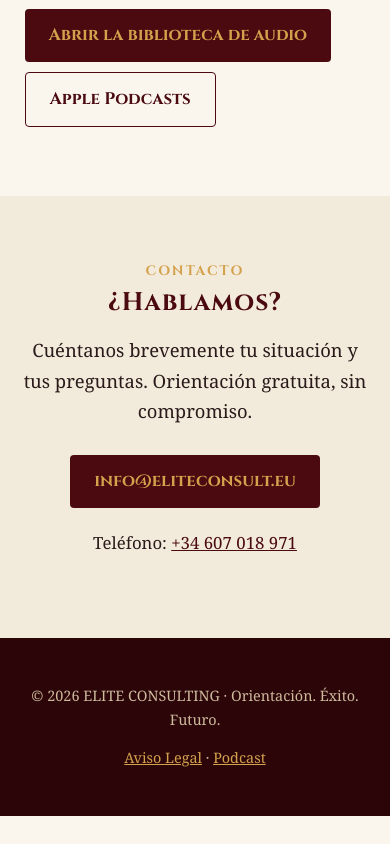
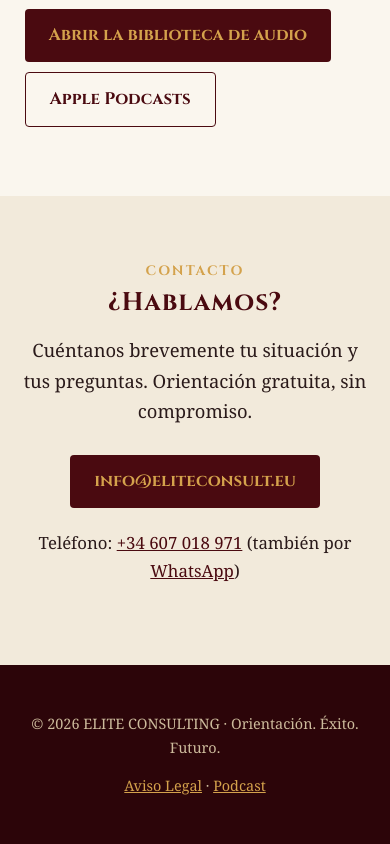
Before and after one commit to EliteConsultingPodcast/eliteconsult-site, a plain HTML site: page index.html in a window 390 px wide. Shown: the part 7890-8734 px from the top of the page. Before the commit the page ends 8706 px from the top, so only its background shows below. Drawn offline with Linux system fonts and the light colour scheme.

Commit message:
Contact: add WhatsApp note to phone number
Co-authored-by: EliteConsultingPodcast <EliteConsultingPodcast@users.noreply.github.com>

```diff
--- a/index.html
+++ b/index.html
@@ -72,7 +72,7 @@
 <section class="alt contact" id="contacto"><div class="wrap"><p class="kicker">Contacto</p><h2>¿Hablamos?</h2>
 <p class="lead" style="margin:0 auto 1.5rem">Cuéntanos brevemente tu situación y tus preguntas. Orientación gratuita, sin compromiso.</p>
 <a class="btn btn-g" href="mailto:info@eliteconsult.eu?subject=Orientaci%C3%B3n%20gratuita">info@eliteconsult.eu</a>
-<p style="margin-top:1rem">Teléfono: <a href="tel:+34607018971">+34 607 018 971</a></p>
+<p style="margin-top:1rem">Teléfono: <a href="tel:+34607018971">+34 607 018 971</a> (también por <a href="https://wa.me/34607018971" target="_blank" rel="noopener">WhatsApp</a>)</p>
 </div></section>
 </main>
 <footer><p>© 2026 ELITE CONSULTING · Orientación. Éxito. Futuro.</p><p><a href="aviso-legal.html">Aviso Legal</a> · <a href="https://podcast.eliteconsult.eu">Podcast</a></p></footer>
```
Also changed, not shown: en/index.html (+1 -1 lines).
